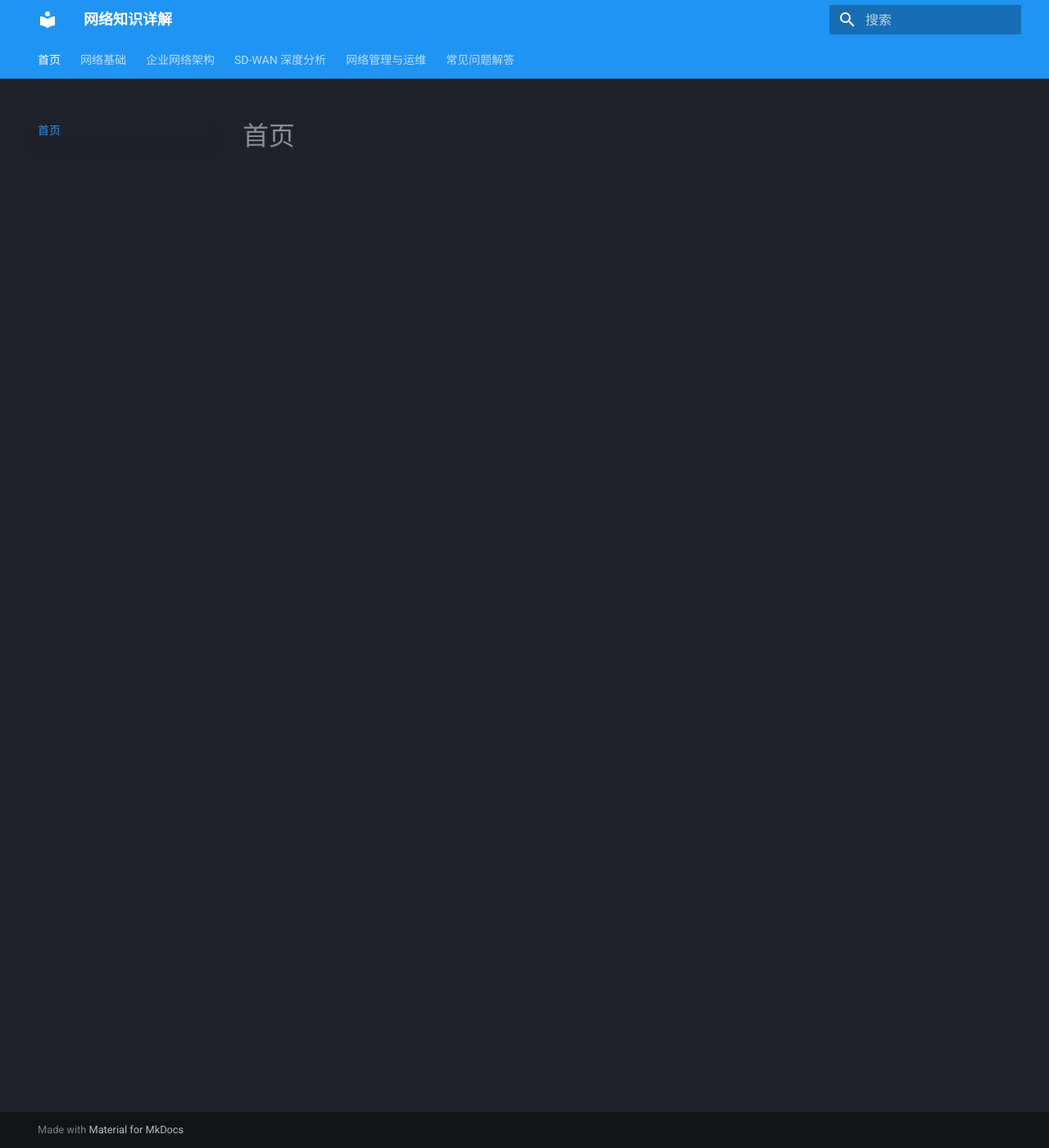
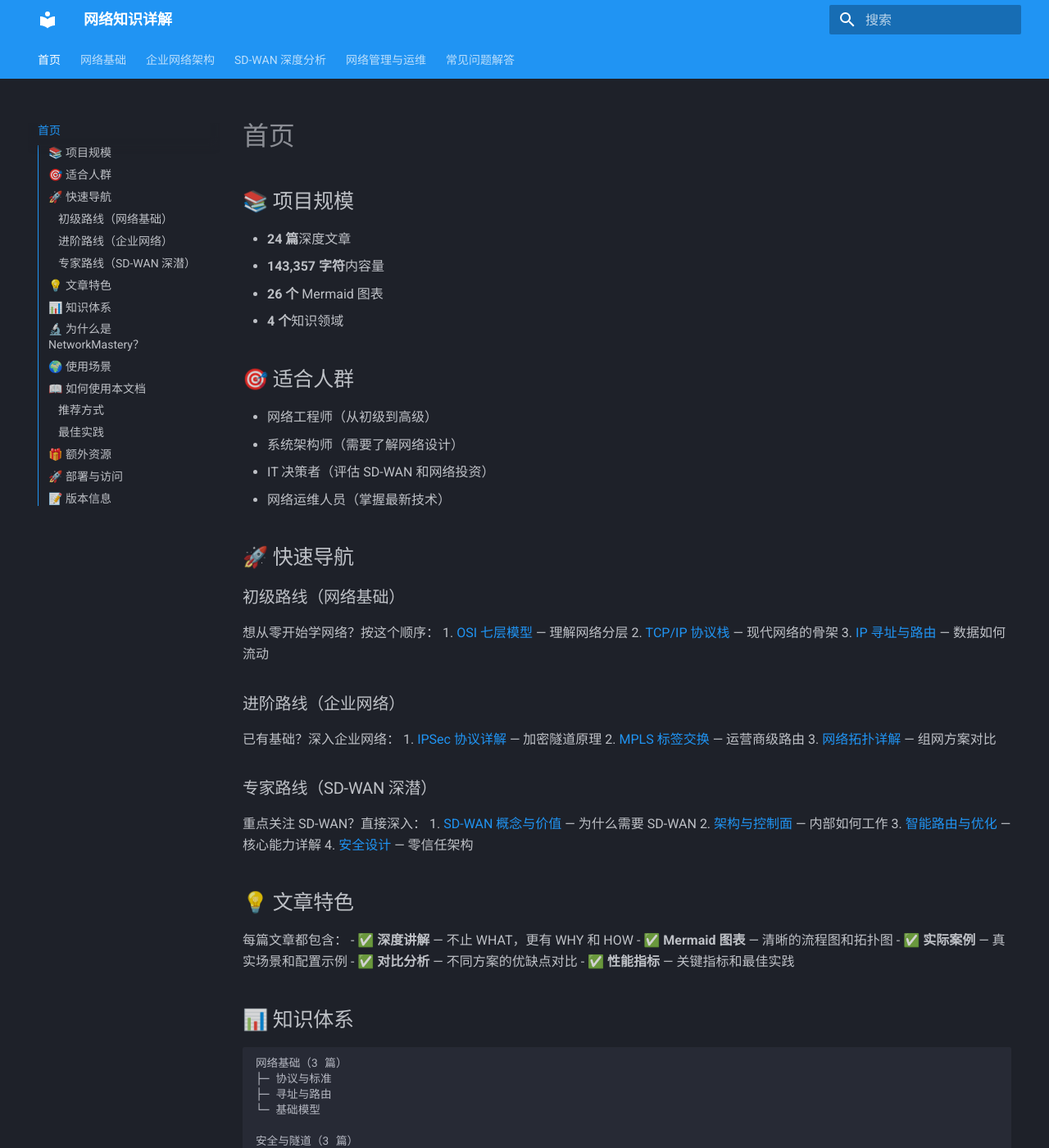
Before and after one commit to SKT-Shurima/NetworkMastery, an MkDocs documentation site: the page built from docs/index.md, in a window 1280 px wide and 1400 px high. Shown: the whole window at 82% size. Built offline with MkDocs 1.6.1 and Material for MkDocs 9.7.7, drawn with Linux system fonts in a browser that asks for light colours; some of the changed text lies outside the part shown.

Commit message:
优化：重新设计网站首页和样式
- 更新首页设计，添加更详细的导航和说明
- 优化 Mermaid 图表的呈现
- 添加快速导航指南
- 完善知识体系展示
- 改进用户引导和学习路径

网站现已更加专业和美观！

````diff
--- a/docs/index.md
+++ b/docs/index.md
@@ -2,34 +2,209 @@
 layout: home
 
 hero:
-  name: "网络知识详解"
-  text: "深入理解现代网络架构，掌握 SD-WAN 技术的核心与实战"
-  tagline: "从 OSI 七层到 SD-WAN 智能路由的完整学习路径"
+  name: "NetworkMastery"
+  text: "网络知识完全掌握指南"
+  tagline: "从 OSI 七层到 SD-WAN 智能路由的深度解析 | 143,000+ 字符 | 26 个交互图表"
+  image:
+    src: /logo.svg
+    alt: NetworkMastery
   actions:
     - theme: brand
-      text: 开始阅读
+      text: 📖 开始学习
       link: /guide/basics/osi
     - theme: alt
-      text: 快速 FAQ
+      text: 🚀 快速入门
+      link: /guide/sdwan/concepts
+    - theme: alt
+      text: ❓ FAQ 解答
       link: /faq
 
 features:
   - icon: 🌐
     title: "网络基础"
-    details: "从 OSI 七层模型、TCP/IP 协议栈到路由原理"
-  - icon: 🏢
-    title: "企业架构"
-    details: "从专线、MPLS 到 SD-WAN 的演进历程"
+    details: "从 OSI 七层模型、TCP/IP 协议栈到 IP 寻址与路由，建立完整的理论基础。含 3 篇深度讲解。"
+
+  - icon: 🔐
+    title: "安全与隧道"
+    details: "IPSec 加密原理、GRE 虚拟链路、MPLS 标签转发。3 篇文章揭示运营商级网络技术。"
+
+  - icon: 🏗️
+    title: "网络拓扑"
+    details: "星形、网状、DP、Spoke-Hub、Full Mesh 五大组网模式的深度对比与应用场景分析。"
+
+  - icon: 🛡️
+    title: "安全防御"
+    details: "DDoS 攻击、网络安全架构、加密认证。纵深防御的完整实践指南。"
+
   - icon: ⚡
-    title: "SD-WAN 深度"
-    details: "架构、控制面、智能路由、安全设计"
-  - icon: 🔒
-    title: "安全与运维"
-    details: "零信任架构、监控、故障排查"
-  - icon: 💡
-    title: "实战指导"
-    details: "成本 ROI、厂商选型、部署策略"
-  - icon: 📚
-    title: "常见问题"
-    details: "11 个深度 FAQ 答疑"
+    title: "SD-WAN 核心"
+    details: "从概念、架构、控制面、智能路由到安全设计。5 篇文章深入 SD-WAN 的方方面面。"
+
+  - icon: 🎯
+    title: "QoS 与优化"
+    details: "网络冗余、流量工程、性能优化。让网络真正为业务服务。"
 ---
+
+## 📚 项目规模
+
+- **24 篇**深度文章
+- **143,357 字符**内容量
+- **26 个** Mermaid 图表
+- **4 个**知识领域
+
+## 🎯 适合人群
+
+- 网络工程师（从初级到高级）
+- 系统架构师（需要了解网络设计）
+- IT 决策者（评估 SD-WAN 和网络投资）
+- 网络运维人员（掌握最新技术）
+
+## 🚀 快速导航
+
+### 初级路线（网络基础）
+想从零开始学网络？按这个顺序：
+1. [OSI 七层模型](/guide/basics/osi) — 理解网络分层
+2. [TCP/IP 协议栈](/guide/basics/tcpip) — 现代网络的骨架
+3. [IP 寻址与路由](/guide/basics/routing) — 数据如何流动
+
+### 进阶路线（企业网络）
+已有基础？深入企业网络：
+1. [IPSec 协议详解](/guide/security/ipsec) — 加密隧道原理
+2. [MPLS 标签交换](/guide/advanced/mpls) — 运营商级路由
+3. [网络拓扑详解](/guide/architecture/topology) — 组网方案对比
+
+### 专家路线（SD-WAN 深潜）
+重点关注 SD-WAN？直接深入：
+1. [SD-WAN 概念与价值](/guide/sdwan/concepts) — 为什么需要 SD-WAN
+2. [架构与控制面](/guide/sdwan/architecture) — 内部如何工作
+3. [智能路由与优化](/guide/sdwan/routing) — 核心能力详解
+4. [安全设计](/guide/sdwan/security) — 零信任架构
+
+## 💡 文章特色
+
+每篇文章都包含：
+- ✅ **深度讲解** — 不止 WHAT，更有 WHY 和 HOW
+- ✅ **Mermaid 图表** — 清晰的流程图和拓扑图
+- ✅ **实际案例** — 真实场景和配置示例
+- ✅ **对比分析** — 不同方案的优缺点对比
+- ✅ **性能指标** — 关键指标和最佳实践
+
+## 📊 知识体系
+
+```
+网络基础（3 篇）
+├─ 协议与标准
+├─ 寻址与路由
+└─ 基础模型
+
+安全与隧道（3 篇）
+├─ IPSec 加密
+├─ GRE 虚拟链路
+└─ MPLS 标签转发
+
+网络拓扑（2 篇）
+├─ 五大组网模式
+└─ 分层网络设计
+
+安全防御（3 篇）
+├─ DDoS 防护
+├─ 安全架构
+└─ 加密认证
+
+SD-WAN 核心（5 篇）
+├─ 概念与价值
+├─ 架构设计
+├─ 智能路由
+├─ 安全机制
+└─ 实战案例
+
+QoS 与优化（3 篇）
+├─ 网络冗余
+├─ 流量工程
+└─ 性能优化
+
+企业架构（1 篇）
+└─ 网络演进
+
+管理与运维（2 篇）
+├─ 监控与可观测
+└─ 故障排查
+
+常见问题（1 篇）
+└─ 11 个深度 FAQ
+```
+
+## 🔬 为什么是 NetworkMastery？
+
+现存的网络文档通常有两个问题：
+
+❌ **太基础** — 只讲概念，没有原理
+❌ **太深奥** — 充满术语，难以理解
+
+**NetworkMastery** 的目标：
+
+✅ **打破二分法** — 用通俗语言讲清楚复杂原理
+✅ **理论 + 实战** — 既有深度，也有可应用性
+✅ **系统化学习** — 不是零散的文章，而是完整的知识体系
+✅ **特别关注 SD-WAN** — 深入这个最重要的技术变革
+
+## 🌍 使用场景
+
+- **自学提升** — 从 100% 到 120% 的网络知识
+- **团队培训** — 新员工入职学习资料
+- **方案论证** — SD-WAN 采购时的参考资料
+- **面试准备** — 网络岗位的深度面试复习
+- **技术决策** — IT 管理者的决策参考
+
+## 📖 如何使用本文档
+
+### 推荐方式
+
+1. **顺序阅读** — 从基础到进阶，形成完整知识体系
+2. **主题跳读** — 根据工作需要，针对性学习
+3. **搜索功能** — 用搜索框快速查找关键词
+4. **反复学习** — 网络知识需要多次深化理解
+
+### 最佳实践
+
+- 📝 边读边记笔记
+- 🔗 点击文章中的链接进行深入学习
+- 📊 研究每个 Mermaid 图表背后的逻辑
+- 💬 在 GitHub Issues 中提出疑问（如需要）
+
+## 🎁 额外资源
+
+- 📂 所有内容都在 GitHub 开源
+- 🔄 定期更新新的技术内容
+- 🚀 支持本地部署和自定义
+
+---
+
+## 🚀 部署与访问
+
+**本地运行**：
+```bash
+git clone git@github.com:SKT-Shurima/NetworkMastery.git
+cd NetworkMastery
+npm install
+npm run dev
+# 访问 http://localhost:5173
+```
+
+**在线访问**：
+https://SKT-Shurima.github.io/NetworkMastery
+
+**代码库**：
+https://github.com/SKT-Shurima/NetworkMastery
+
+---
+
+## 📝 版本信息
+
+- **当前版本**：Day 1（24 篇文章）
+- **更新频率**：每日 2-3 篇
+- **计划完成**：30 篇文章（31 篇计划 - 1 篇已完成）
+
+---
+
+**准备好深入掌握网络知识了吗？** 👉 [从 OSI 七层模型开始](/guide/basics/osi)
--- a/vitepress.config.js
+++ b/vitepress.config.js
@@ -7,8 +7,9 @@ export default defineConfig({
   ignoreDeadLinks: true,
 
   themeConfig: {
-    logo: '🍮',
-    siteTitle: '网络知识详解',
+    logo: '🌐',
+    siteTitle: 'NetworkMastery',
+    logoLink: '/',
 
     nav: [
       { text: '首页', link: '/' },
````
